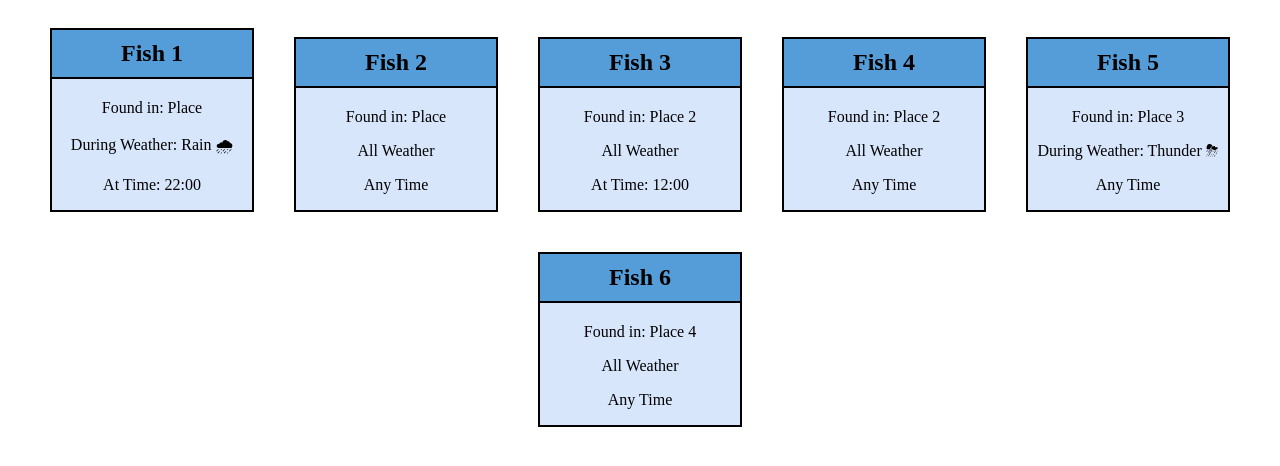
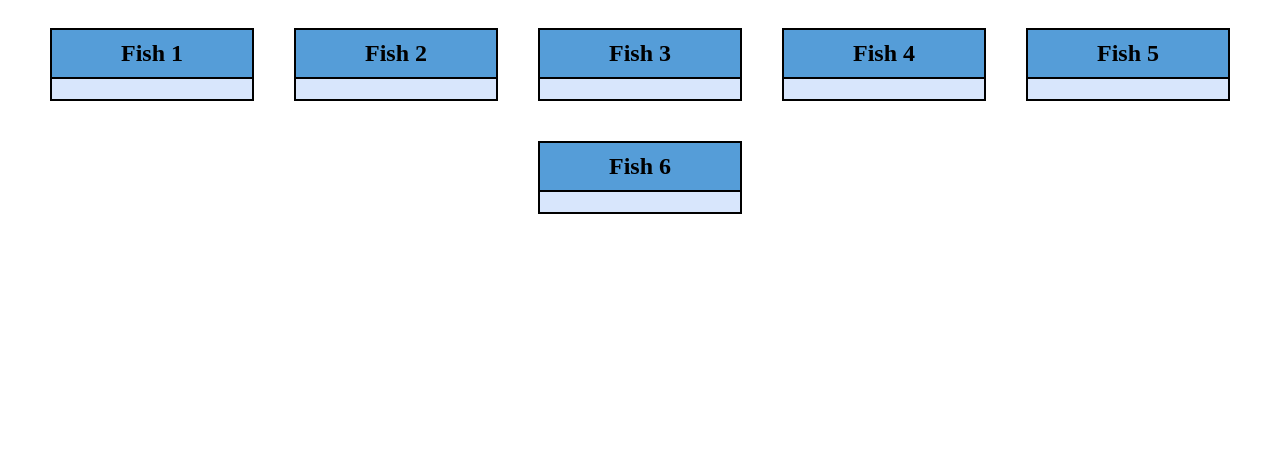
Before and after one commit to AF-186/Adam-Fairlie-Learning-AngularF26, an Angular app: page / in a window 1280 px wide. Shown: the top 466 px of the page. Built offline with nearby package versions, Linux system fonts and the light colour scheme.

Commit message:
- Content cards expand and contract when clicked - Added output() when a content card is clicked   - Logs the Fish ID and name in the console

```diff
--- a/src/app/fish-list-item/fish-list-item.html
+++ b/src/app/fish-list-item/fish-list-item.html
@@ -1,11 +1,12 @@
-<div class="fish-container">
+<div class="fish-container" (click)="toggle()">
   <h2>{{ fish().name }}</h2>
+  @if (expanded) {
     <p>Found in: {{ fish().location }}</p>
     @if (fish().weather != null) {
       <p>During Weather: {{ fish().weather }}
       @switch (fish().weather) {
         @case ('Rain') {
-        🌧
+          <span class="badge">🌧</span>
         }
         @case ('Thunder') {
           ⛈
@@ -21,6 +22,7 @@
     } @else {
       <p>Any Time</p>
     }
+  }
 </div>
 
 <!-- Symbols for later: ☀ ☾ 🌧 ⛈ -->
--- a/src/app/fish-list-item/fish-list-item.ts
+++ b/src/app/fish-list-item/fish-list-item.ts
@@ -1,4 +1,4 @@
-import { Component, input } from '@angular/core';
+import { Component, input, output } from '@angular/core';
 import {Fish} from '../shared/models/fish';
 
 @Component({
@@ -9,4 +9,11 @@ import {Fish} from '../shared/models/fish';
 })
 export class FishListItem {
   fish = input.required<Fish>();
+  expanded = false;
+  opened = output<Fish>();
+
+  toggle(): void {
+    this.expanded = !this.expanded;
+    this.opened.emit(this.fish());
+  }
 }
--- a/src/app/fish-list/fish-list.html
+++ b/src/app/fish-list/fish-list.html
@@ -1,6 +1,8 @@
 <div class="container">
 @for (fish of fishList; track fish.id) {
-  <app-fish-list-item [fish] = "fish" />
+  <app-fish-list-item
+    [fish] = "fish"
+    (opened) = "onFishOpened($event)"/>
 } @empty {
   <p>No fish have been caught yet...</p>
 }
--- a/src/app/fish-list/fish-list.ts
+++ b/src/app/fish-list/fish-list.ts
@@ -21,4 +21,8 @@ export class FishList {
     { id: 5, name: 'Fish 5', location: 'Place 3', weather: 'Thunder'},
     { id: 6, name: 'Fish 6', location: 'Place 4' },
   ];
+
+  onFishOpened(fish: Fish) {
+    console.warn("Clicked entry", fish.id, ": ", fish.name)
+  }
 }
```
Lines whose indentation alone changed are shown as unchanged.
